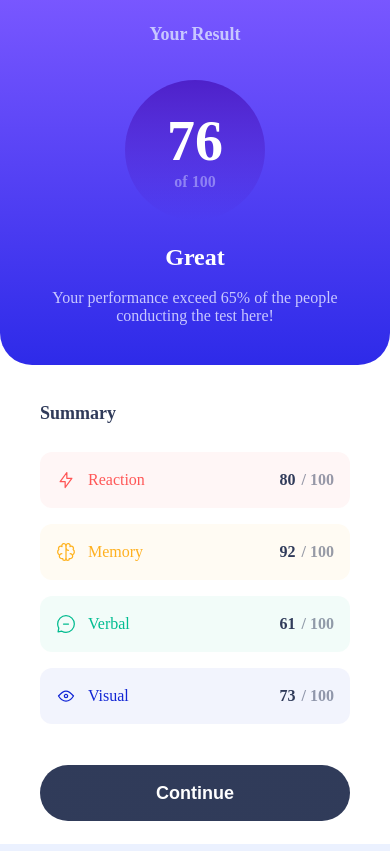
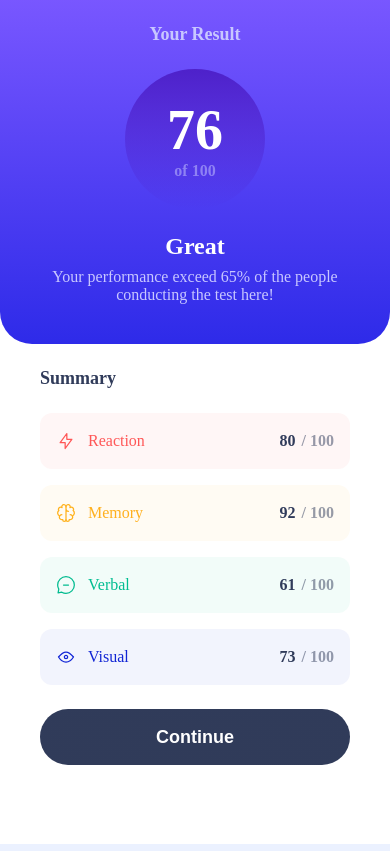
Before and after one commit to kinqbert/results-summary-component, a plain HTML site: page index.html in a window 390 px wide. Drawn offline with Linux system fonts and the light colour scheme; a web font is replaced by a local one.

Commit message:
added screenshots, updated readme and fixed adaptation issues

```diff
--- a/styles/blocks/circle.css
+++ b/styles/blocks/circle.css
@@ -16,6 +16,8 @@
   @media (max-width: 768px) {
     width: 140px;
     height: 140px;
+
+    margin-top: 24px;
   }
 }
 
--- a/styles/blocks/result.css
+++ b/styles/blocks/result.css
@@ -57,7 +57,7 @@
   font-weight: 500;
 
   @media (max-width: 768px) {
-    margin-top: 18px;
+    margin-top: 8px;
     margin-bottom: 40px;
 
     font-size: 16px;
--- a/styles/blocks/stats.css
+++ b/styles/blocks/stats.css
@@ -1,6 +1,8 @@
 .stats {
   height: 100%;
   width: 50%;
+
+  margin-top: 38px;
 
   padding-inline: 40px;
 
@@ -9,12 +11,12 @@
 
   @media (max-width: 768px) {
     width: 100%;
+
+    margin-top: 24px;
   }
 }
 
 .stats__header {
-  margin-top: 38px;
-
   color: var(--color__dark-gray-blue);
 
   font-size: 24px;
@@ -31,6 +33,10 @@
   display: flex;
   flex-direction: column;
   gap: 16px;
+
+  @media (max-width: 768px) {
+    margin-top: 24px;
+  }
 }
 
 .stats__button {
@@ -48,6 +54,7 @@
   font-weight: 700;
 
   @media (max-width: 768px) {
+    margin-top: 24px;
     margin-bottom: 30px;
   }
 }
```
Also changed, not shown: screenshot-1440x1080.png (added), screenshot-375x809.png (added), 1 other file.
